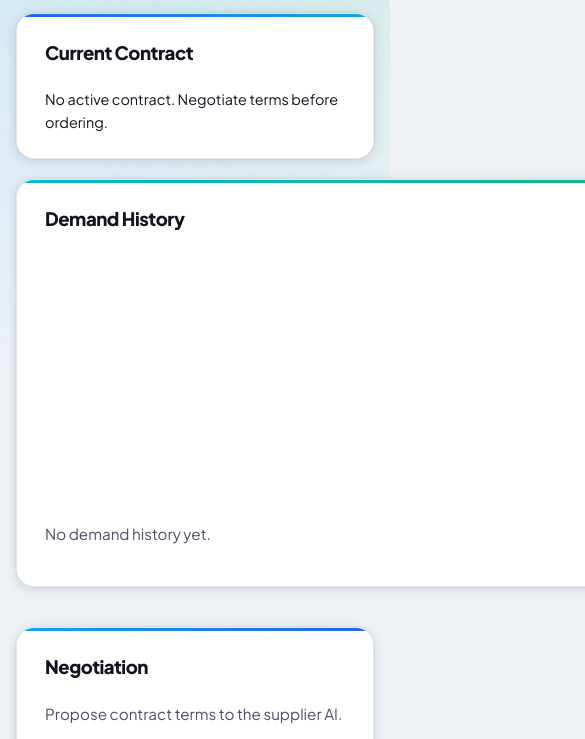
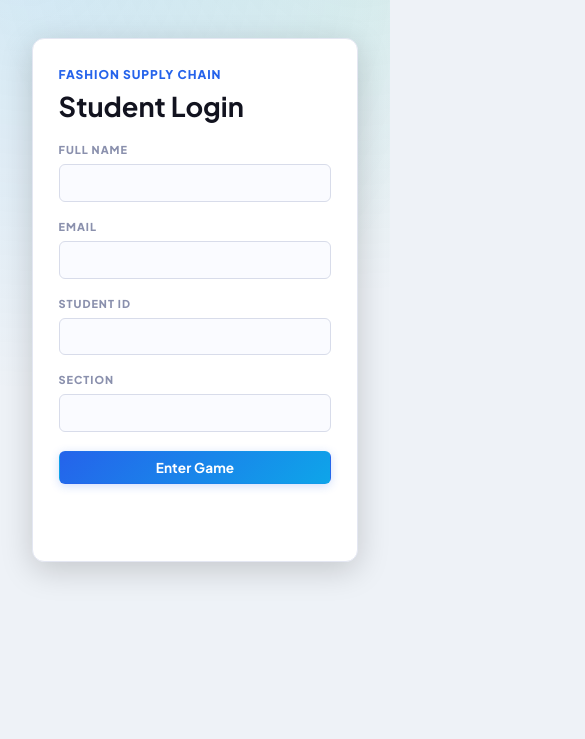
Before and after one commit to himadrimotwani/URP-Supply-Chain-Game, a plain HTML site: page index.html in a window 390 px wide. Shown: the part 122-861 px from the top of the page, 585 px wide, since content can reach past the window. Drawn offline with nearby package versions, Linux system fonts and the light colour scheme; no server answers.

Commit message:
Add login screen before game access

```diff
--- a/index.html
+++ b/index.html
@@ -8,7 +8,34 @@
     <script src="https://cdn.jsdelivr.net/npm/chart.js"></script>
 </head>
 
-<body>
+<body class="app-locked">
+    <section id="login-screen" class="login-screen">
+        <form id="login-form" class="login-panel">
+            <div class="login-kicker">Fashion Supply Chain</div>
+            <h1>Student Login</h1>
+            <div class="login-grid">
+                <div class="form-field">
+                    <label>Full Name</label>
+                    <input type="text" id="login-name" autocomplete="name" required>
+                </div>
+                <div class="form-field">
+                    <label>Email</label>
+                    <input type="email" id="login-email" autocomplete="email">
+                </div>
+                <div class="form-field">
+                    <label>Student ID</label>
+                    <input type="text" id="login-student-id" autocomplete="off">
+                </div>
+                <div class="form-field">
+                    <label>Section</label>
+                    <input type="text" id="login-section" autocomplete="off">
+                </div>
+            </div>
+            <button type="submit" id="login-submit-btn">Enter Game</button>
+            <p id="login-error" class="login-error"></p>
+        </form>
+    </section>
+
     <!-- Nav Bar -->
     <nav class="tab-bar">
         <div class="tab-bar-left">
@@ -331,6 +358,6 @@
         </section>
     </div>
 
-    <script src="main.js?v=20260612-four-variable-proposal"></script>
+    <script src="main.js?v=20260620-local-login-api"></script>
 </body>
 </html>
--- a/main.js
+++ b/main.js
@@ -29,11 +29,26 @@ let sessionId = null;     // Current game session_id
 let currentState = null;  // Latest GameStateResponse from backend
 
 document.addEventListener("DOMContentLoaded", () => {
-    const BASE_URL = "/api";
+    const isLocalFrontend =
+        window.location.protocol === "file:" ||
+        window.location.hostname === "127.0.0.1" ||
+        window.location.hostname === "localhost";
+    const BASE_URL = isLocalFrontend ? "http://127.0.0.1:8000/api" : "/api";
+    let participantId = sessionStorage.getItem("fsp_participant_id") || null;
+    let participantName = sessionStorage.getItem("fsp_participant_name") || "";
 
     // ================================
     // DOM Element References
     // ================================
+    const loginScreenEl = document.getElementById("login-screen");
+    const loginFormEl = document.getElementById("login-form");
+    const loginNameInput = document.getElementById("login-name");
+    const loginEmailInput = document.getElementById("login-email");
+    const loginStudentIdInput = document.getElementById("login-student-id");
+    const loginSectionInput = document.getElementById("login-section");
+    const loginErrorEl = document.getElementById("login-error");
+    const loginSubmitBtn = document.getElementById("login-submit-btn");
+
     // Navigation and UI elements
     const notificationListEl = document.getElementById("notification-list");
     const phaseBannerEl = document.getElementById("phase-banner");
@@ -62,6 +77,69 @@ document.addEventListener("DOMContentLoaded", () => {
     // ================================
     // UI Initialization Functions
     // ================================
+
+    function unlockApp() {
+        document.body.classList.remove("app-locked");
+        if (loginScreenEl) {
+            loginScreenEl.classList.add("hidden-section");
+        }
+    }
+
+    function initLoginSection() {
+        if (participantId) {
+            unlockApp();
+            return;
+        }
+
+        document.body.classList.add("app-locked");
+        if (!loginFormEl) return;
+
+        loginFormEl.addEventListener("submit", async (e) => {
+            e.preventDefault();
+
+            const name = (loginNameInput?.value || "").trim();
+            if (!name) {
+                if (loginErrorEl) loginErrorEl.textContent = "Please enter your name.";
+                return;
+            }
+
+            if (loginSubmitBtn) {
+                loginSubmitBtn.disabled = true;
+                loginSubmitBtn.textContent = "Entering...";
+            }
+            if (loginErrorEl) loginErrorEl.textContent = "";
+
+            try {
+                const data = await fetchJsonWithDetail(`${BASE_URL}/participants`, {
+                    method: "POST",
+                    headers: { "Content-Type": "application/json" },
+                    body: JSON.stringify({
+                        name,
+                        email: (loginEmailInput?.value || "").trim() || null,
+                        student_id: (loginStudentIdInput?.value || "").trim() || null,
+                        section: (loginSectionInput?.value || "").trim() || null,
+                    }),
+                });
+
+                participantId = data.participant_id;
+                participantName = name;
+                sessionStorage.setItem("fsp_participant_id", participantId);
+                sessionStorage.setItem("fsp_participant_name", participantName);
+                unlockApp();
+                addNotification(`Welcome, ${participantName}.`, "success");
+            } catch (err) {
+                console.error(err);
+                if (loginErrorEl) {
+                    loginErrorEl.textContent = "Login failed: " + err.message;
+                }
+            } finally {
+                if (loginSubmitBtn) {
+                    loginSubmitBtn.disabled = false;
+                    loginSubmitBtn.textContent = "Enter Game";
+                }
+            }
+        });
+    }
 
     /**
      * Initializes tab switching functionality.
@@ -923,6 +1001,7 @@ document.addEventListener("DOMContentLoaded", () => {
             const body = {
                 rounds: rounds,
                 demand_method: demandMethod,
+                participant_id: participantId,
             };
 
             try {
@@ -1867,6 +1946,7 @@ document.addEventListener("DOMContentLoaded", () => {
     // ================================
 
     // Initialize UI components
+    initLoginSection();
     initTabSwitching();
     initStatusDropdown();
     addNotification("UI ready. No game started yet.", "info");
--- a/style.css
+++ b/style.css
@@ -78,6 +78,71 @@ body::before {
     radial-gradient(circle at 92% 4%, rgba(16,185,129,0.10), transparent 24rem);
   pointer-events: none;
   z-index: -1;
+}
+
+body.app-locked {
+  overflow: hidden;
+}
+
+body.app-locked .tab-bar,
+body.app-locked .phase-banner-bar,
+body.app-locked .tab-content {
+  display: none;
+}
+
+.login-screen {
+  min-height: 100vh;
+  display: grid;
+  place-items: center;
+  padding: 2rem;
+}
+
+.login-panel {
+  width: min(560px, 100%);
+  background: var(--card-bg);
+  border: 1px solid var(--card-border);
+  box-shadow: var(--card-shadow-lg);
+  border-radius: var(--r-md);
+  padding: 1.6rem;
+}
+
+.login-kicker {
+  color: var(--indigo);
+  font-size: 0.75rem;
+  font-weight: 800;
+  letter-spacing: 0.08em;
+  text-transform: uppercase;
+  margin-bottom: 0.35rem;
+}
+
+.login-panel h1 {
+  font-size: 1.7rem;
+  line-height: 1.2;
+  margin-bottom: 1.2rem;
+}
+
+.login-grid {
+  display: grid;
+  grid-template-columns: repeat(2, minmax(0, 1fr));
+  gap: 1rem;
+}
+
+.login-panel button[type="submit"] {
+  width: 100%;
+  margin-top: 1.2rem;
+}
+
+.login-error {
+  color: var(--rose-dark);
+  font-weight: 700;
+  min-height: 1.4rem;
+  margin-top: 0.8rem;
+}
+
+@media (max-width: 640px) {
+  .login-grid {
+    grid-template-columns: 1fr;
+  }
 }
 
 /* ============================================================
```
